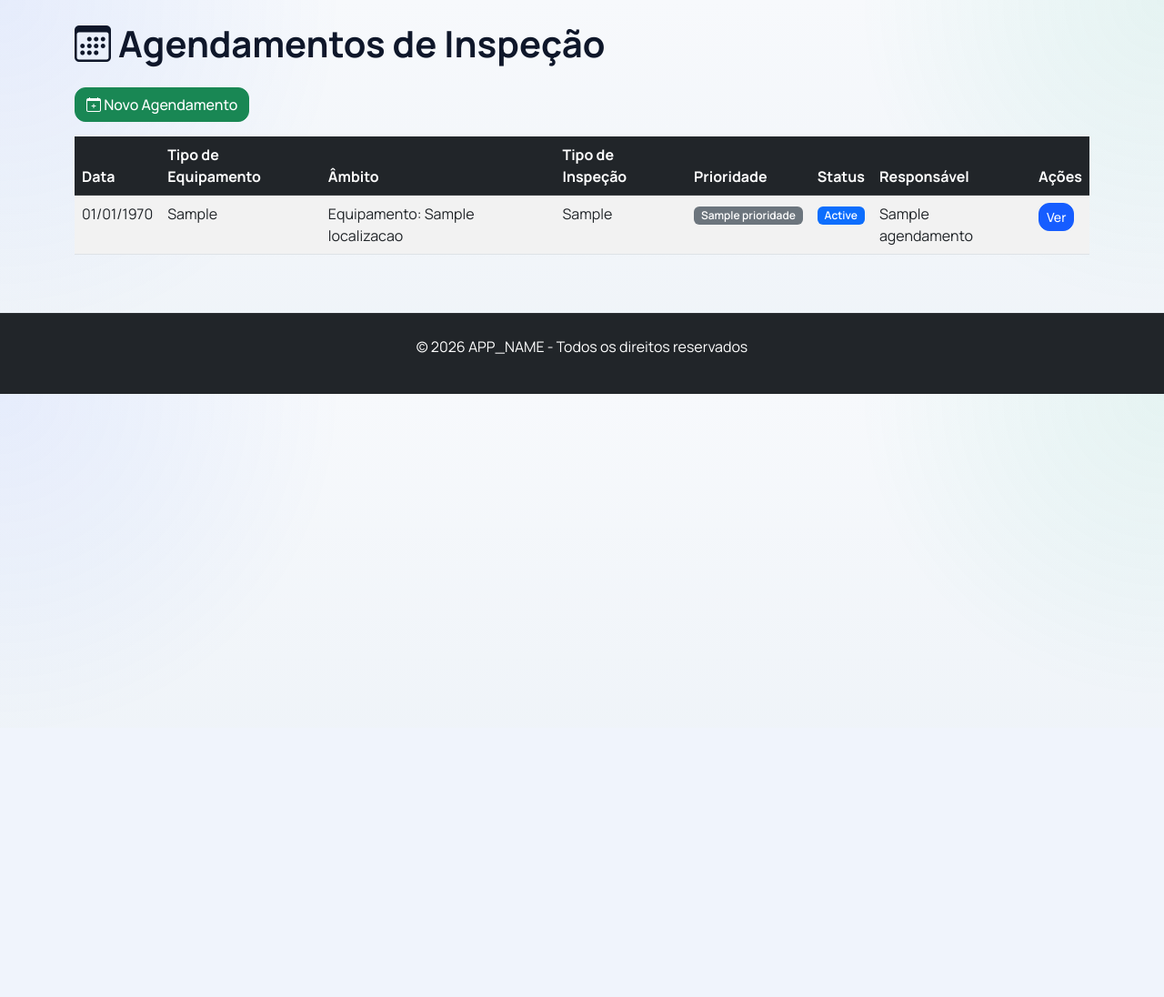
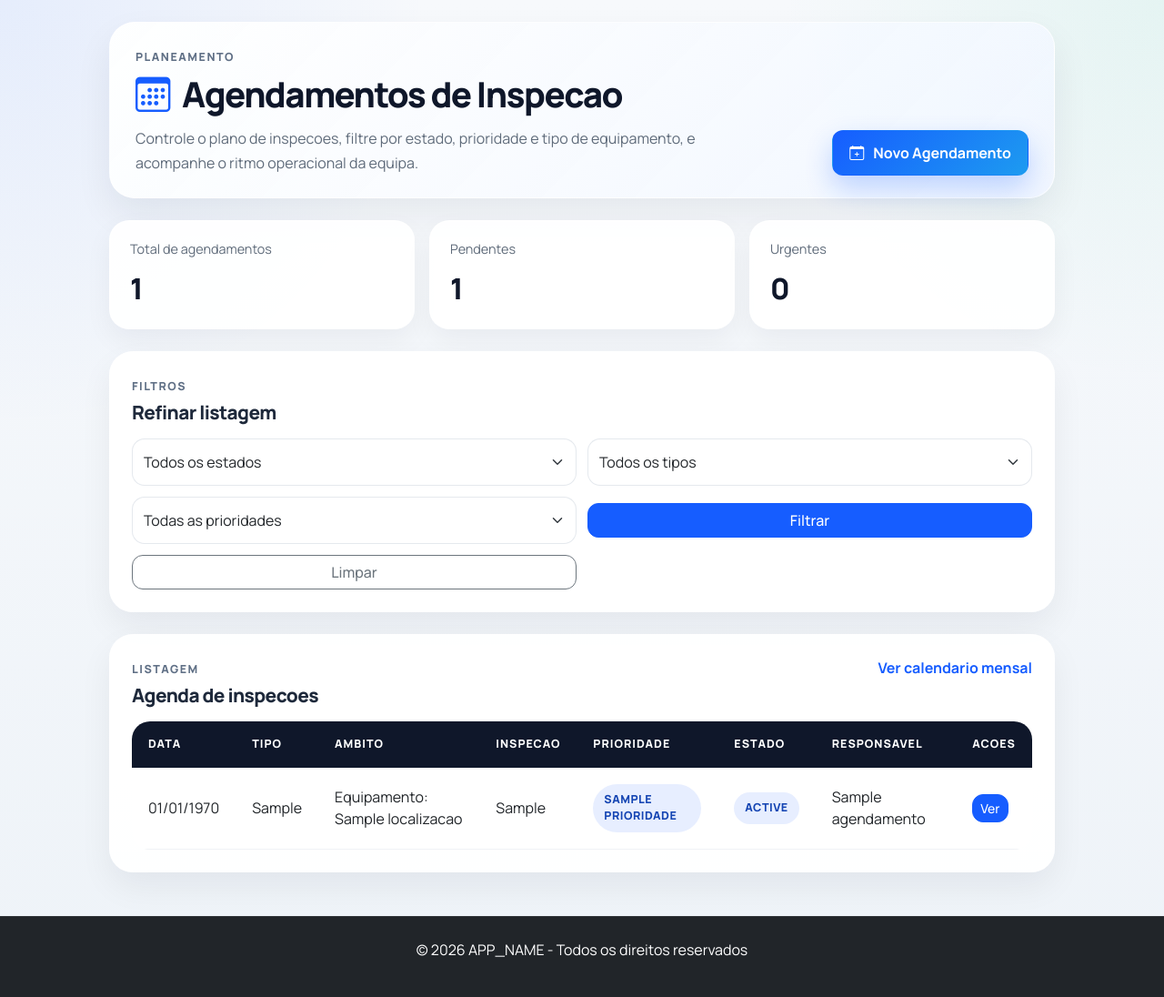
Before and after one commit to ViCor44/sistema-autoprotecao, a PHP site: the page made by app/views/calendario/listar.php in a window 1280 px wide. Shown: the whole page at 91% size. Before the commit the page ends 433 px from the top, so only its background shows below. Run offline with PHP 8.4, Linux system fonts and the light colour scheme; the template is opened without the code that fills it: most values are stand-ins (such as "Sample title", 1, 10 or a date in 2020); some libraries are stand-ins or nearby versions.

Commit message:
feat: modernizar listagem de agendamentos com filtros

```diff
--- a/app/views/calendario/listar.php
+++ b/app/views/calendario/listar.php
@@ -1,69 +1,175 @@
-<div class="row">
-    <div class="col-md-12">
-        <h1 class="mb-4"><i class="bi bi-calendar3"></i> Agendamentos de Inspeção</h1>
+<?php
+$totalAgendamentos = count($agendamentos);
+$pendentes = 0;
+$concluidos = 0;
+$urgentes = 0;
+
+foreach ($agendamentos as $agendamento) {
+    if (($agendamento['status'] ?? '') === 'concluido') {
+        $concluidos++;
+    } else {
+        $pendentes++;
+    }
+
+    if (($agendamento['prioridade'] ?? '') === 'urgente') {
+        $urgentes++;
+    }
+}
+?>
+
+<section class="page-shell page-shell--narrow">
+    <header class="page-hero compact">
+        <div>
+            <span class="page-hero__eyebrow">Planeamento</span>
+            <h1><i class="bi bi-calendar3"></i> Agendamentos de Inspecao</h1>
+            <p>Controle o plano de inspecoes, filtre por estado, prioridade e tipo de equipamento, e acompanhe o ritmo operacional da equipa.</p>
+        </div>
+        <div class="page-hero__actions">
+            <a href="index.php?controler=calendario&acao=agendar" class="btn btn-dashboard-primary">
+                <i class="bi bi-calendar-plus"></i>
+                Novo Agendamento
+            </a>
+        </div>
+    </header>
+
+    <section class="mini-stats-grid">
+        <article class="mini-stat-card">
+            <span>Total de agendamentos</span>
+            <strong><?php echo $totalAgendamentos; ?></strong>
+        </article>
+        <article class="mini-stat-card">
+            <span>Pendentes</span>
+            <strong><?php echo $pendentes; ?></strong>
+        </article>
+        <article class="mini-stat-card">
+            <span>Urgentes</span>
+            <strong><?php echo $urgentes; ?></strong>
+        </article>
+    </section>
+
+    <section class="panel-surface">
+        <div class="panel-surface__header compact">
+            <div>
+                <span class="panel-surface__eyebrow">Filtros</span>
+                <h2>Refinar listagem</h2>
             </div>
         </div>
 
-<div class="row mb-3">
-    <div class="col-md-12">
-        <a href="index.php?controler=calendario&acao=agendar" class="btn btn-success">
-            <i class="bi bi-calendar-plus"></i> Novo Agendamento
-        </a>
+        <form method="GET" action="index.php" class="modern-form">
+            <input type="hidden" name="controler" value="calendario">
+            <input type="hidden" name="acao" value="listar">
+
+            <div class="equipamentos-filter-grid">
+                <select name="status" class="form-select">
+                    <option value="">Todos os estados</option>
+                    <option value="agendado" <?php echo ($statusFiltro ?? '') === 'agendado' ? 'selected' : ''; ?>>Agendado</option>
+                    <option value="em_progresso" <?php echo ($statusFiltro ?? '') === 'em_progresso' ? 'selected' : ''; ?>>Em progresso</option>
+                    <option value="concluido" <?php echo ($statusFiltro ?? '') === 'concluido' ? 'selected' : ''; ?>>Concluido</option>
+                    <option value="cancelado" <?php echo ($statusFiltro ?? '') === 'cancelado' ? 'selected' : ''; ?>>Cancelado</option>
+                </select>
+
+                <select name="tipo" class="form-select">
+                    <option value="0">Todos os tipos</option>
+                    <?php foreach (($tiposEquipamentos ?? []) as $tipo): ?>
+                        <option value="<?php echo (int)$tipo['id']; ?>" <?php echo ((int)($tipoFiltro ?? 0) === (int)$tipo['id']) ? 'selected' : ''; ?>>
+                            <?php echo htmlspecialchars($tipo['nome'], ENT_QUOTES, 'UTF-8'); ?>
+                        </option>
+                    <?php endforeach; ?>
+                </select>
+
+                <select name="prioridade" class="form-select">
+                    <option value="">Todas as prioridades</option>
+                    <option value="normal" <?php echo ($prioridadeFiltro ?? '') === 'normal' ? 'selected' : ''; ?>>Normal</option>
+                    <option value="alta" <?php echo ($prioridadeFiltro ?? '') === 'alta' ? 'selected' : ''; ?>>Alta</option>
+                    <option value="urgente" <?php echo ($prioridadeFiltro ?? '') === 'urgente' ? 'selected' : ''; ?>>Urgente</option>
+                </select>
+
+                <button type="submit" class="btn btn-primary">Filtrar</button>
+                <a href="index.php?controler=calendario&acao=listar" class="btn btn-outline-secondary">Limpar</a>
             </div>
+        </form>
+    </section>
+
+    <section class="panel-surface">
+        <div class="panel-surface__header compact">
+            <div>
+                <span class="panel-surface__eyebrow">Listagem</span>
+                <h2>Agenda de inspecoes</h2>
+            </div>
+            <a href="index.php?controler=calendario&acao=calendario" class="dashboard-panel__link">Ver calendario mensal</a>
         </div>
 
         <?php if (empty($agendamentos)): ?>
-    <div class="alert alert-info">Nenhum agendamento registado.</div>
+            <div class="dashboard-empty-state">
+                <div class="dashboard-empty-state__icon">
+                    <i class="bi bi-calendar2-x"></i>
+                </div>
+                <div>
+                    <strong>Sem agendamentos para os filtros escolhidos</strong>
+                    <p>Crie um novo agendamento ou ajuste os filtros para visualizar o planeamento.</p>
+                </div>
+            </div>
         <?php else: ?>
-    <div class="table-responsive">
-        <table class="table table-striped table-hover">
-            <thead class="table-dark">
+            <div class="modern-table-wrap">
+                <table class="table modern-table align-middle">
+                    <thead>
                         <tr>
                             <th>Data</th>
-                    <th>Tipo de Equipamento</th>
-                    <th>Âmbito</th>
-                    <th>Tipo de Inspeção</th>
+                            <th>Tipo</th>
+                            <th>Ambito</th>
+                            <th>Inspecao</th>
                             <th>Prioridade</th>
-                    <th>Status</th>
-                    <th>Responsável</th>
-                    <th>Ações</th>
+                            <th>Estado</th>
+                            <th>Responsavel</th>
+                            <th>Acoes</th>
                         </tr>
                     </thead>
                     <tbody>
                         <?php foreach ($agendamentos as $ag): ?>
+                            <?php
+                            $prioridade = $ag['prioridade'] ?? 'normal';
+                            $status = $ag['status'] ?? 'agendado';
+
+                            $prioridadeClass = 'status-pill--info';
+                            if ($prioridade === 'urgente') {
+                                $prioridadeClass = 'status-pill--warning';
+                            } elseif ($prioridade === 'alta') {
+                                $prioridadeClass = 'status-pill--warning';
+                            }
+
+                            $statusClass = 'status-pill--info';
+                            if ($status === 'concluido') {
+                                $statusClass = 'status-pill--success';
+                            } elseif ($status === 'cancelado') {
+                                $statusClass = 'status-pill--warning';
+                            }
+                            ?>
                             <tr>
-                        <td><?php echo date('d/m/Y', strtotime($ag['data_inspecao'])); ?></td>
-                        <td><?php echo $ag['tipo_equipamento']; ?></td>
+                                <td><?php echo htmlspecialchars(date('d/m/Y', strtotime($ag['data_inspecao'])), ENT_QUOTES, 'UTF-8'); ?></td>
+                                <td><?php echo htmlspecialchars($ag['tipo_equipamento'], ENT_QUOTES, 'UTF-8'); ?></td>
                                 <td>
                                     <?php if (!empty($ag['equipamento_id'])): ?>
-                                Equipamento: <?php echo $ag['localizacao']; ?>
+                                        Equipamento: <?php echo htmlspecialchars($ag['localizacao'] ?? '-', ENT_QUOTES, 'UTF-8'); ?>
                                     <?php else: ?>
                                         Todos do tipo
                                     <?php endif; ?>
                                 </td>
-                        <td><?php echo ucfirst(str_replace('_', ' ', $ag['tipo_inspecao'])); ?></td>
+                                <td><?php echo htmlspecialchars(ucfirst(str_replace('_', ' ', $ag['tipo_inspecao'])), ENT_QUOTES, 'UTF-8'); ?></td>
                                 <td>
-                            <span class="badge bg-<?php
-                                if ($ag['prioridade'] === 'urgente') echo 'danger';
-                                elseif ($ag['prioridade'] === 'alta') echo 'warning';
-                                else echo 'secondary';
-                            ?>">
-                                <?php echo ucfirst($ag['prioridade']); ?>
+                                    <span class="status-pill <?php echo $prioridadeClass; ?>">
+                                        <?php echo htmlspecialchars(ucfirst($prioridade), ENT_QUOTES, 'UTF-8'); ?>
                                     </span>
                                 </td>
                                 <td>
-                            <span class="badge bg-<?php
-                                if ($ag['status'] === 'concluido') echo 'success';
-                                elseif ($ag['status'] === 'em_progresso') echo 'info';
-                                elseif ($ag['status'] === 'cancelado') echo 'secondary';
-                                else echo 'primary';
-                            ?>">
-                                <?php echo ucfirst(str_replace('_', ' ', $ag['status'])); ?>
+                                    <span class="status-pill <?php echo $statusClass; ?>">
+                                        <?php echo htmlspecialchars(ucfirst(str_replace('_', ' ', $status)), ENT_QUOTES, 'UTF-8'); ?>
                                     </span>
                                 </td>
-                        <td><?php echo $ag['responsavel_nome'] ?? '-'; ?></td>
+                                <td><?php echo htmlspecialchars($ag['responsavel_nome'] ?? '-', ENT_QUOTES, 'UTF-8'); ?></td>
                                 <td>
-                            <a href="index.php?controler=calendario&acao=ver&id=<?php echo $ag['id']; ?>" class="btn btn-sm btn-primary">Ver</a>
+                                    <div class="table-actions">
+                                        <a href="index.php?controler=calendario&acao=ver&id=<?php echo (int)$ag['id']; ?>" class="btn btn-sm btn-primary">Ver</a>
+                                    </div>
                                 </td>
                             </tr>
                         <?php endforeach; ?>
@@ -71,3 +177,5 @@
                 </table>
             </div>
         <?php endif; ?>
+    </section>
+</section>
```
Also changed, not shown: app/controllers/CalendarioController.php (+25 -3 lines). Lines whose indentation alone changed are shown as unchanged.
